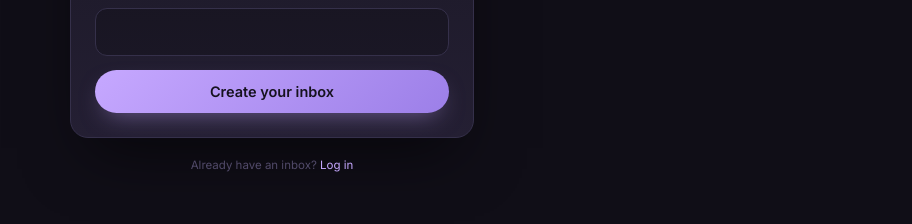
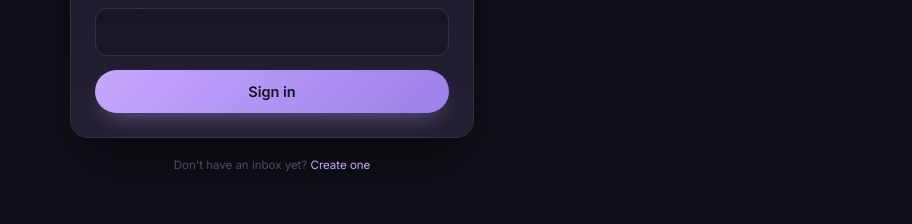
Before and after one commit to confessiongeckhg/whisper, a React (Vite) app in the folder frontend/: page /login in a window 1280 px wide. Shown: the part 232-456 px from the top of the page, without its empty margins (368-1280 px from the left). Built offline with nearby package versions, Linux system fonts and the light colour scheme; no server answers.

Commit message:
Update Login.jsx

```diff
--- a/frontend/src/pages/Login.jsx
+++ b/frontend/src/pages/Login.jsx
@@ -34,9 +34,9 @@ export default function Login() {
         <input value={username} onChange={e => setUsername(e.target.value)} required />
         <label>Password</label>
         <input type="password" value={password} onChange={e => setPassword(e.target.value)} required />
-        <button disabled={loading}>{loading ? 'Creating…' : 'Create your inbox'}</button>
+        <button disabled={loading}>{loading ? 'Signing in…' : 'Sign in'}</button>
       </form>
-      <p className="footnote">Already have an inbox? <Link to="/login">Log in</Link></p>
+      <p className="footnote">Don't have an inbox yet? <Link to="/signup">Create one</Link></p>
     </div>
   );
 }
```
